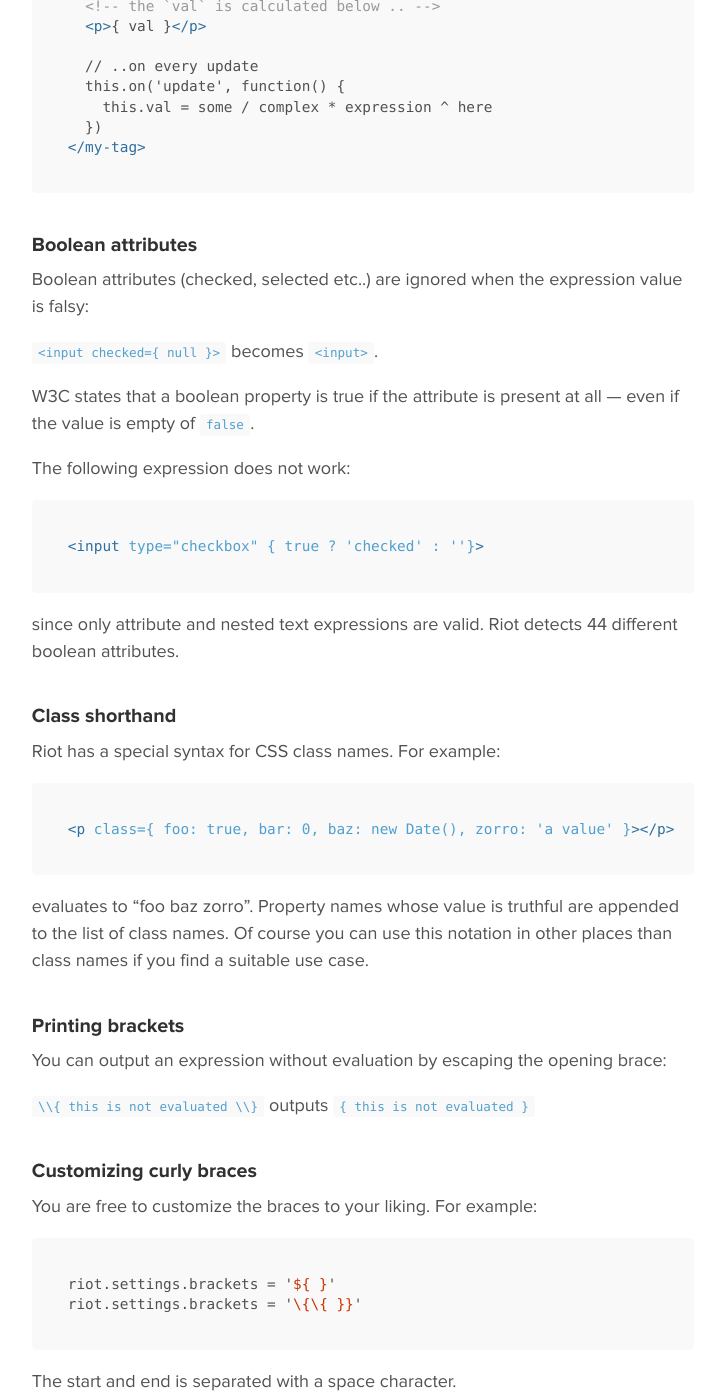
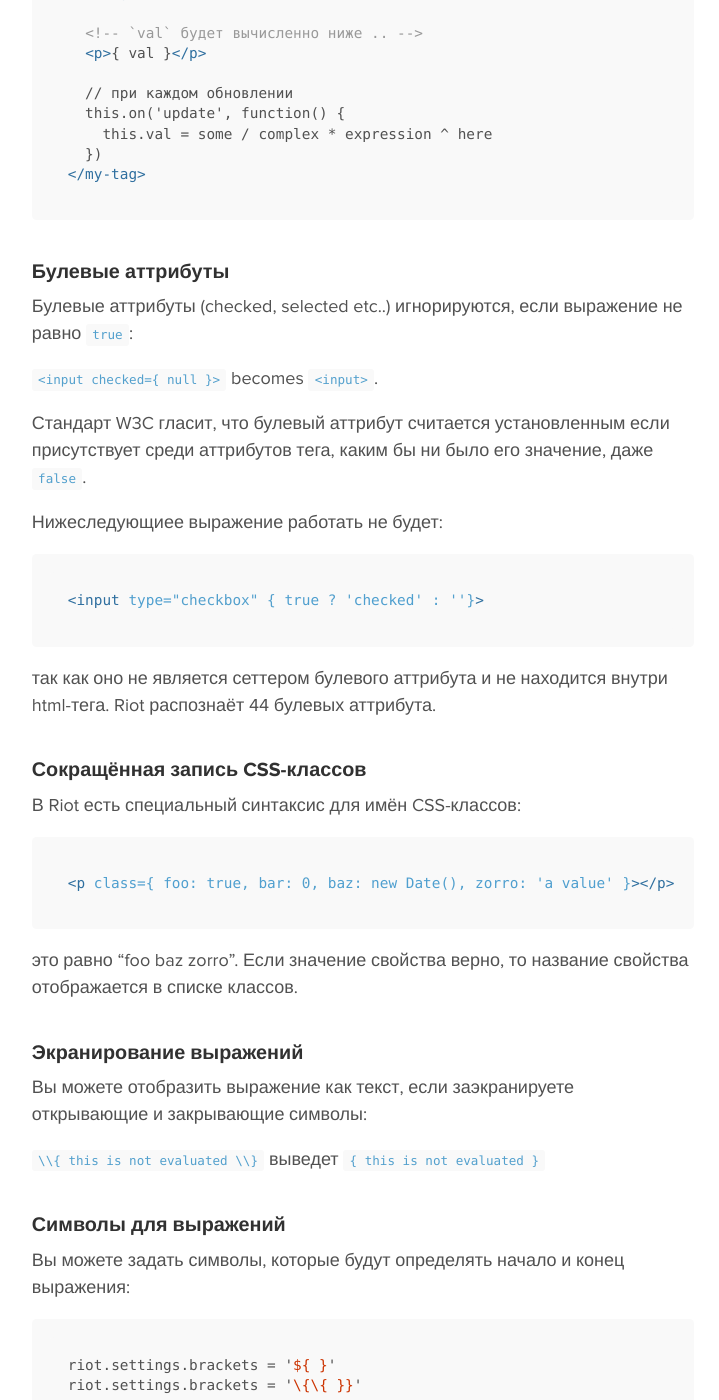
Before and after one commit to riot/riot.github.io, a Jekyll site: the page built from ru/guide/index.md, in a window 1280 px wide and 1400 px high, scrolled down 12681 px. Shown: the whole window, without its empty margins (277-996 px from the left). Built offline with Jekyll 4.4.1, drawn with Linux system fonts in a browser that asks for light colours; Markdown is read by kramdown in place of the engine named in the settings; some of the changed text lies outside the part shown.

Commit message:
ru/guide/index.md in process

````diff
--- a/ru/guide/index.md
+++ b/ru/guide/index.md
@@ -398,38 +398,37 @@ riot.mixin('mixinName', mixinObject)
 3. Вычисляются HTML выражения и выщывается метод "update"
 4. Тег монтируется в приложение и вызывается метод "mount"
 
-После того, как тег было примонтирован, выражения вычисляются следующим образом:
+После того, как тег был примонтирован, выражения вычисляются следующим образом:
 
 1. Автоматически в момент, когда вызывается trigger(). (если вы не установите e.preventUpdate в значение true в обработчике событий) Например, вызов метода `toggle` в примере выше.
 2. Когда вызывается `this.update()` в текущей сущности тега
 3. Когда вызывается `this.update()` в каком-нибудь из родительских тегов. Обновления происходят сверху вниз, от родительских к дочерним тегам.
 4. Когда вызывается `riot.update()`, который глобально обновляет все выражения на странице.
 
-Метод "update" вызывается каждый раз, когда тег обновляется.
+Метод "update" автоматически вызывается каждый раз, когда тег обновляется.
 
-Так как значения рассчитываются перед монтированием нет проблемных сюрпризов, связанных с некоректными запросами в случаях, вроде этого: `<img src={ src }>`.
+Так как значения вычисляются перед монтированием, то не возникает сюрпризов, вроде http-запросов на несуществующий ресурс: `<img src={ src }>`.
 
-### Listening to lifecycle events
+### Подписка на события из жизненного цикла тегов
 
-You can listen to various lifecyle events inside the tag as follows:
-
+Вы можете прослушивать дефолтные события тегов таким образом:
 
 ```js
 <todo>
 
   this.on('mount', function() {
-    // right after tag is mounted on the page
+    // сразу после того, как тег будет примонтирован
   })
 
   this.on('update', function() {
-    // allows recalculation of context data before the update
+    // позволяет изменять данные тега перед тем, как выражения пересчитаются
   })
 
   this.on('unmount', function() {
-    // when the tag is removed from the page
+    // когда тег открепляется от страницы
   })
 
-  // curious about all events ?
+  // нужно сразу несколько событий?
   this.on('mount update unmount', function(eventName) {
     console.info(eventName)
   })
@@ -437,26 +436,26 @@ You can listen to various lifecyle events inside the tag as follows:
 </todo>
 ```
 
-You can have multiple event listeners for the same event. See [observable](/api/observable/) for more details about events.
+Вы можете использовать множество обработчиков для одного и того же события. Смотри API [наблюдателя](/api/observable/) для более подробной информации.
 
 
-## Expressions
+## Выражения
 
-HTML can be mixed with expressions that are enclosed in curly braces:
+В HTML-шаблоне можно использовать выражения, заключённые в фигурные скобки:
 
 ```js
-{ /* my_expression goes here */ }
+{ /* здесь размещается выражение */ }
 ```
 
-Expressions can set attributes or nested text nodes:
+Выражения можно использовать для отображения текста или для изменения структуры HTML:
 
 ```html
-<h3 id={ /* attribute_expression */ }>
-  { /* nested_expression */ }
+<h3 id={ /* выражение для аттрибута */ }>
+  { /* выражение, результат которого увидит пользователь */ }
 </h3>
 ```
 
-Expressions are 100% JavaScript. A few examples:
+Выражения на все 100% - JavaScript. Вот несколько примеров:
 
 ```js
 { title || 'Untitled' }
@@ -466,16 +465,16 @@ Expressions are 100% JavaScript. A few examples:
 { Math.round(rating) }
 ```
 
-The goal is to keep the expressions small so your HTML stays as clean as possible. If your expression grows in complexity consider moving some of logic to the "update" event. For example:
+Выражения нужны для того, чтобы сохранять HTML как можно более чистым и очевидным. Если ваши варажения слишком громоздки, попробуйте вынести часть логики в обработчик события "update". Например:
 
 
 ```html
 <my-tag>
 
-  <!-- the `val` is calculated below .. -->
+  <!-- `val` будет вычисленно ниже .. -->
   <p>{ val }</p>
 
-  // ..on every update
+  // при каждом обновлении
   this.on('update', function() {
     this.val = some / complex * expression ^ here
   })
@@ -483,64 +482,62 @@ The goal is to keep the expressions small so your HTML stays as clean as possibl
 ```
 
 
-### Boolean attributes
+### Булевые аттрибуты
 
-Boolean attributes (checked, selected etc..) are ignored when the expression value is falsy:
+Булевые аттрибуты (checked, selected etc..) игнорируются, если выражение не равно `true`:
 
 `<input checked={ null }>` becomes `<input>`.
 
-W3C states that a boolean property is true if the attribute is present at all — even if the value is empty of `false`.
+Стандарт W3C гласит, что булевый аттрибут считается установленным если присутствует среди аттрибутов тега, каким бы ни было его значение, даже `false`.
 
-The following expression does not work:
+Нижеследующиее выражение работать не будет:
 
 ```html
 <input type="checkbox" { true ? 'checked' : ''}>
 ```
 
-since only attribute and nested text expressions are valid. Riot detects 44 different boolean attributes.
+так как оно не является сеттером булевого аттрибута и не находится внутри html-тега. Riot распознаёт 44 булевых аттрибута.
 
 
-### Class shorthand
+### Сокращённая запись CSS-классов
 
-Riot has a special syntax for CSS class names. For example:
+В Riot есть специальный синтаксис для имён CSS-классов:
 
 ```html
 <p class={ foo: true, bar: 0, baz: new Date(), zorro: 'a value' }></p>
 ```
 
-evaluates to "foo baz zorro". Property names whose value is truthful are appended to the list of class names. Of course you can use this notation in other places than class names if you find a suitable use case.
+это равно "foo baz zorro". Если значение свойства верно, то название свойства отображается в списке классов.
+
+### Экранирование выражений
+
+Вы можете отобразить выражение как текст, если заэкранируете открывающие и закрывающие символы:
+
+`\\{ this is not evaluated \\}` выведет `{ this is not evaluated }`
 
 
-### Printing brackets
+### Символы для выражений
 
-You can output an expression without evaluation by escaping the opening brace:
-
-`\\{ this is not evaluated \\}` outputs `{ this is not evaluated }`
-
-
-### Customizing curly braces
-
-You are free to customize the braces to your liking. For example:
+Вы можете задать символы, которые будут определять начало и конец выражения:
 
 ```js
 riot.settings.brackets = '${ }'
 riot.settings.brackets = '\{\{ }}'
 ```
 
-The start and end is separated with a space character.
+Они должны разделяться пробелом.
 
-When using [pre-compiler](/guide/compiler/#pre-compilation) you'll have to set `brackets` option there as well.
+При использовании [пре-компилятора](/guide/compiler/#pre-compilation) вам стоит настроить `brackets`.
 
 
+### Остальное
 
-### Etc
-
-Expressions inside `style` tags are ignored.
+Выражения внутри `style` игнорируются.
 
 
-### Render unescaped HTML
+### Вывод HTML в выражениях
 
-Riot expressions can only render text values without HTML formatting. However you can make a custom tag to do the job. For example:
+Выражения могут выводить только текстовые значения без HTML. Однако вы можете сделать пользовательский тег, который будет это делать. Например:
 
 ```html
 <raw>
@@ -550,7 +547,7 @@ Riot expressions can only render text values without HTML formatting. However yo
 </raw>
 ```
 
-After the tag is defined you can use it inside other tags. For example
+Этот тег можно использовать в других тегах:
 
 ```html
 <my-tag>
@@ -560,15 +557,15 @@ After the tag is defined you can use it inside other tags. For example
 </my-tag>
 ```
 
-[demo on jsfiddle](http://jsfiddle.net/23g73yvx/)
+[demo на jsfiddle](http://jsfiddle.net/23g73yvx/)
 
 <span class="tag red">warning</span> this could expose the user to XSS attacks so make sure you never load data from an untrusted source.
 
 
 
-## Nested tags
+## Вложенные теги
 
-Let's define a parent tag `<account>` and with a nested tag `<subscription>`:
+Давайте создадим родительский тег `<account>` с вложенным тегом `<subscription>`:
 
 
 ```html
@@ -580,19 +577,18 @@ Let's define a parent tag `<account>` and with a nested tag `<subscription>`:
 <subscription>
   <h3>{ opts.plan.name }</h3>
 
-  // Get JS handle to options
   var plan = opts.plan,
       show_details = opts.show_details
 
-  // access to the parent tag
+  // доступ к родителю
   var parent = this.parent
 
 </subscription>
 ```
 
-<span class="tag red">important</span> Note how we named the `show_details` attribute using an underscore instead of camel case, which due to browser specification would have been automatically converted to lowercase.
+<span class="tag red">важно</span> Заметьте, что мы используем нижние подчёркивания `show_details` вместо camelCase. Это связано с тем, что браузеры автоматически конвертируют формат html в нижний регистр.
 
-Then we mount the `account` tag to the page with a `plan` configuration option:
+Затем мы монтируем `account` на страницу и передаём ему объект с параметром `plan`:
 
 ```html
 <body>
@@ -604,11 +600,11 @@ riot.mount('account', { plan: { name: 'small', term: 'monthly' } })
 </script>
 ```
 
-Parent tag options are passed with the `riot.mount` method and child tag options are passed on the tag attribute.
+Параметры из родительского тега можно прочитать в методе `riot.mount`.
 
-<span class="tag red">important</span> Nested tags are always declared inside a parent custom tag. They are not initialized if they are defined on the page.
+<span class="tag red">важно</span> Вложенные теги всегда объявляются в родительском теге. Они не инициилизируются, если будут определены на странице.
 
-### Nested HTML
+### Вложенный HTML
 
 "HTML transclusion" is a way to process the inner HTML on the page. This is achieved with a build-in `<yield>` tag. Example:
 
````
